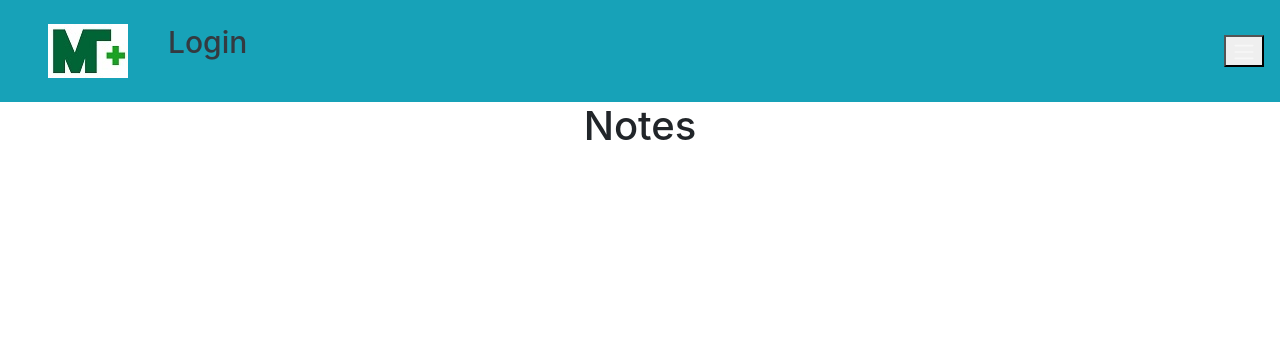
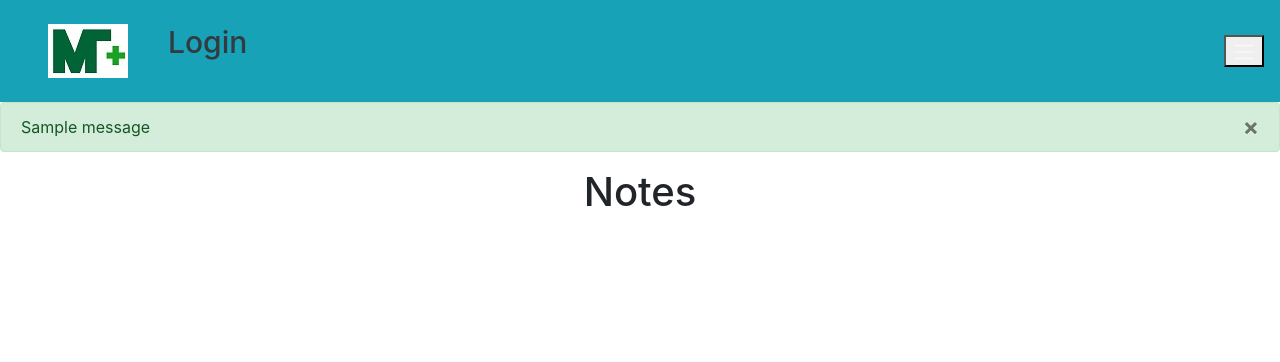
Before and after one commit to Pu9561/MediTrack, a Flask app: page / in a window 1280 px wide. Shown: the top 362 px of the page. Run offline with Flask 2, Linux system fonts and the light colour scheme; tables that the repository leaves empty hold one stand-in row (values such as "Sample post"); one stand-in notice (Sample message) is shown; some libraries are stand-ins or nearby versions.

Commit message:
Update base.html

```diff
--- a/website/templates/base.html
+++ b/website/templates/base.html
@@ -36,6 +36,29 @@
                 <span class="navbar-toggler-icon"></span>
             </button>
         </nav>
+        {% with messages = get_flashed_messages(with_categories=true) %}
+        {% if messages %}
+            {% for category, message in messages %}
+            {% if category == 'error'%}
+            <div class="alert alert-danger alter-dismissable fade show" role="alert">
+                {{message}}
+                <button type="button" class="close" data-dismiss="alert">
+                    <span aria-hidden="true">&times;
+                    </span>
+                </button>
+            </div>
+            {%else%}
+            <div class="alert alert-success alter-dismissable fade show" role="alert">
+                {{message}}
+                <button type="button" class="close" data-dismiss="alert">
+                    <span aria-hidden="true">&times;
+                    </span>
+                </button>
+            </div>
+            {% endif %}
+            {% endfor %}
+        {% endif %}
+        {% endwith %}
         <div class='container'>
             {%block content%}
             {%endblock%}
```
